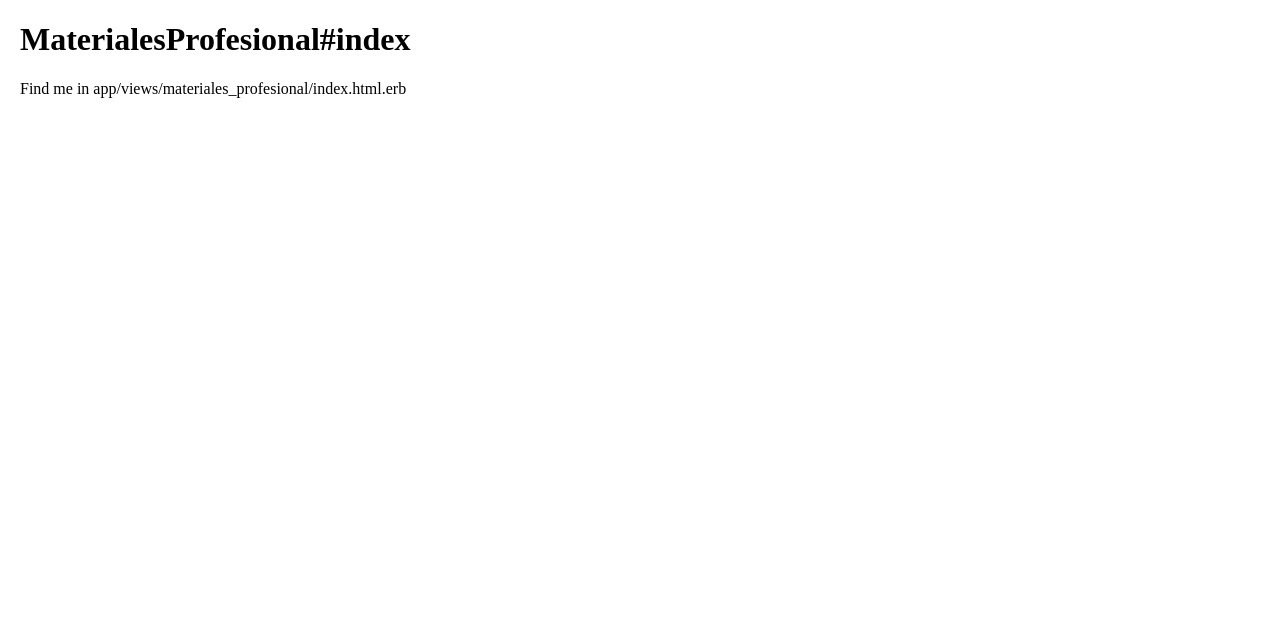
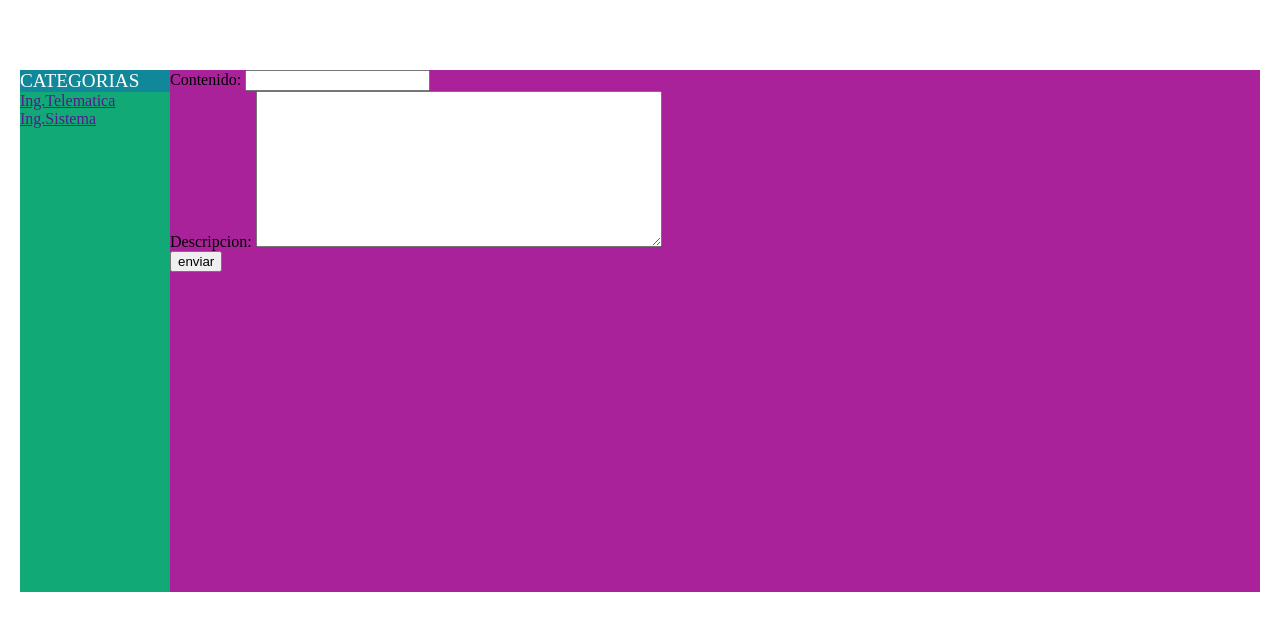
Before and after one commit to HackathonNicaragua/weareone, a Rails app: page /materiales_profesional/index in a window 1280 px wide. Shown: the top 631 px of the page. Run offline with Rails 7, Linux system fonts and the light colour scheme; style sheets or scripts are compiled from the project's sources.

Commit message:
Primera version de la vista materiales profesional

```diff
--- a/uniting-university/app/assets/stylesheets/materiales_estudiantes.css
+++ b/uniting-university/app/assets/stylesheets/materiales_estudiantes.css
@@ -2,22 +2,28 @@ body{
 	margin-left: 20px;
     margin-right: 20px;
 }
-#aside_materia_estu{
+#aside_materia_pro{
 background: #189;
 width: 150px;
 margin-top: 70px;
 }
-#btn_cate_materia_estu{
+#btn_cate_materia_pro{
 color: #fff;
 font-size: 1.2em;
 }
-#lista_categoria_materia_estu{
+#lista_categoria_materia_pro{
 background: #1a7;
 height: 500px;
 }
-#preguntas_materia_estu{
+#preguntas_materia_pro{
 	background: #a29;
 	margin-left:150px;
-    margin-top: -538px;
+    margin-top: -522px;
     height: 522px;
 }
+#comentario-text{
+	max-height: 150px;
+	height: 150px;
+	width: 400px;
+	max-width: 400px;
+}
--- a/uniting-university/app/views/materiales_profesional/index.html.erb
+++ b/uniting-university/app/views/materiales_profesional/index.html.erb
@@ -1,2 +1,23 @@
-<h1>MaterialesProfesional#index</h1>
-<p>Find me in app/views/materiales_profesional/index.html.erb</p>
+<!DOCTYPE html>
+<html>
+<head>
+	<title>usuario_profesional</title>
+</head>
+<body>
+	<aside id="aside_materia_pro">
+	     <div id="btn_cate_materia_pro"> CATEGORIAS </div>
+			<div id="lista_categoria_materia_pro">
+				<a href="" > Ing.Telematica</a> <br>
+				<a href=""> Ing.Sistema</a>
+		</div>
+
+	</aside>
+  	<div id="preguntas_materia_pro">
+			<form accept-charset="UTF-8" action="/articles" method="post"  id="formulario">
+			  Contenido: <input id="conte" name="contenido" type="text" /> <br>
+			  Descripcion: <textarea id="comentario-text" > </textarea> <br>
+			  <input name="enviar" type="submit" value="enviar" />
+			</form>
+	</div>
+</body>
+</html>
```
